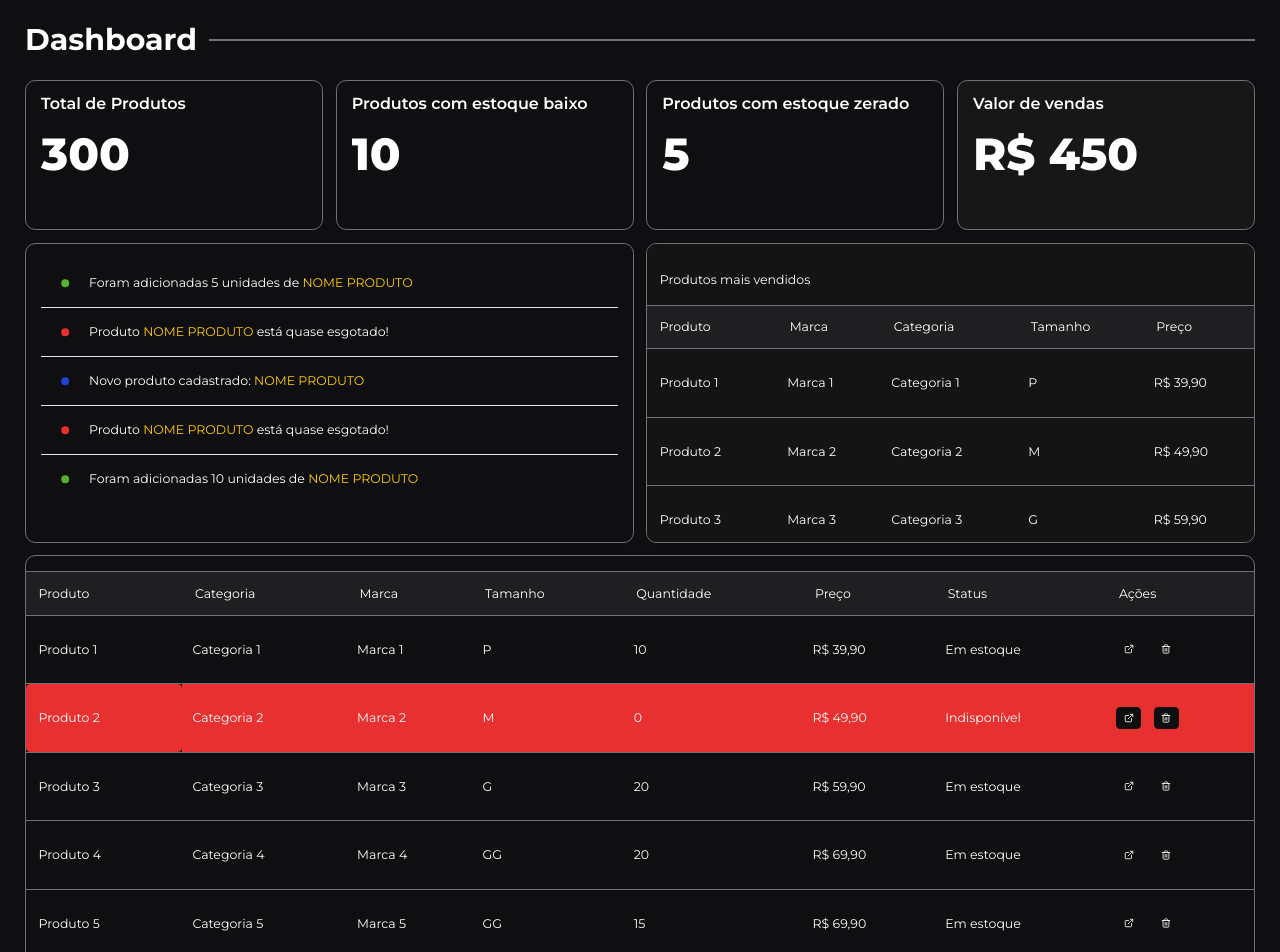
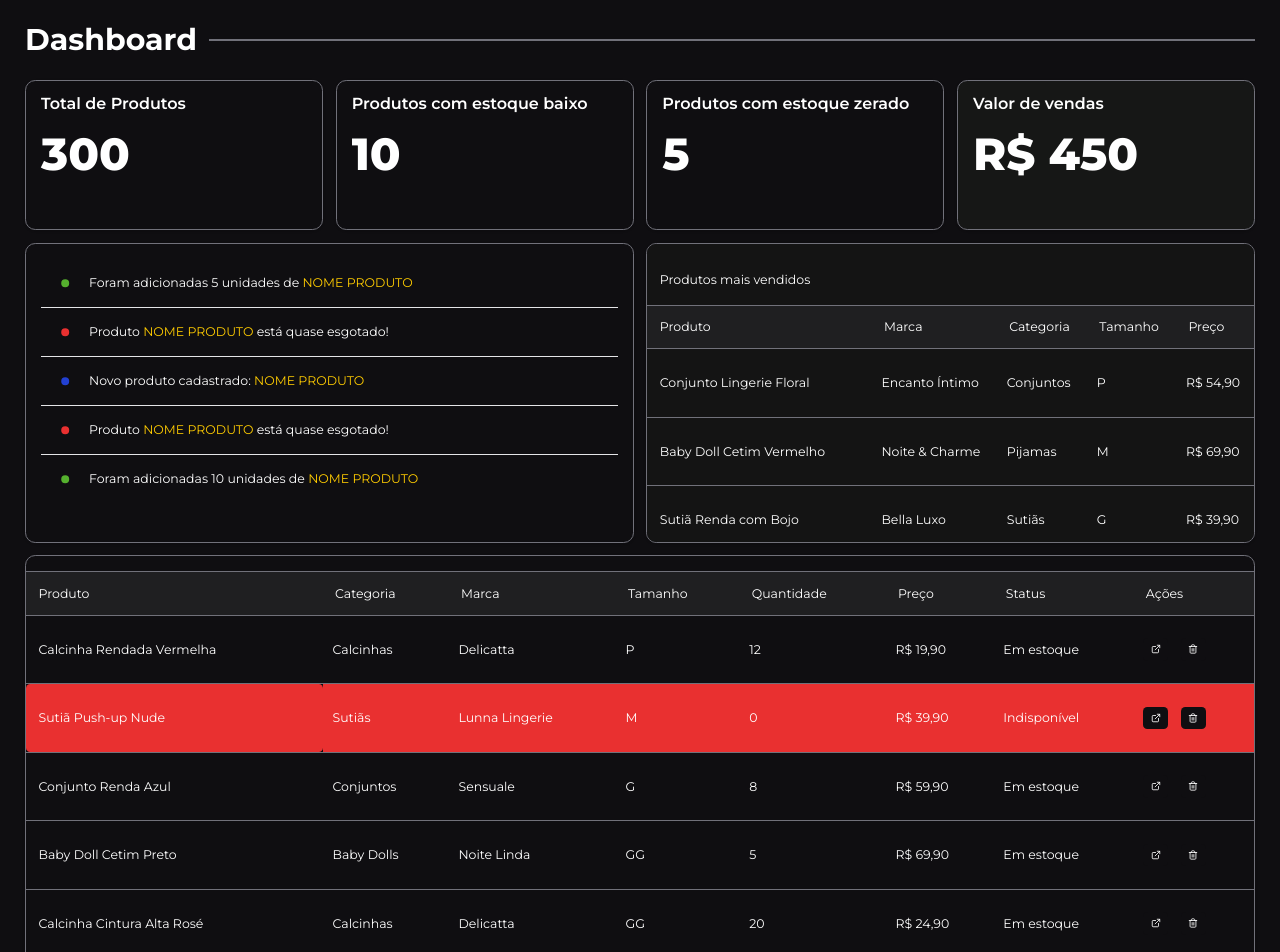
Before and after one commit to gabrieldickman/sceo, a Next.js app: page /dashboard in a window 1280 px wide. Shown: the top 952 px of the page. Built offline with nearby package versions, Linux system fonts and the light colour scheme; no server answers.

Commit message:
chore: atualizado mock de produtos para exemplos reais

```diff
--- a/src/mocks/all-products.ts
+++ b/src/mocks/all-products.ts
@@ -11,182 +11,182 @@ export type Product = {
 export const Products: Product[] = [
   {
     id: 1,
-    name: "Produto 1",
-    category: "Categoria 1",
-    brand: "Marca 1",
+    name: "Calcinha Rendada Vermelha",
+    category: "Calcinhas",
+    brand: "Delicatta",
     size: "p",
-    quantity: 10,
+    quantity: 12,
+    price: 19.9,
+  },
+  {
+    id: 2,
+    name: "Sutiã Push-up Nude",
+    category: "Sutiãs",
+    brand: "Lunna Lingerie",
+    size: "m",
+    quantity: 0,
     price: 39.9,
   },
   {
-    id: 2,
-    name: "Produto 2",
-    category: "Categoria 2",
-    brand: "Marca 2",
-    size: "m",
-    quantity: 0,
-    price: 49.9,
-    },
-  {
     id: 3,
-    name: "Produto 3",
-    category: "Categoria 3",
-    brand: "Marca 3",
+    name: "Conjunto Renda Azul",
+    category: "Conjuntos",
+    brand: "Sensuale",
     size: "g",
-    quantity: 20,
+    quantity: 8,
     price: 59.9,
   },
   {
     id: 4,
-    name: "Produto 4",
-    category: "Categoria 4",
-    brand: "Marca 4",
+    name: "Baby Doll Cetim Preto",
+    category: "Baby Dolls",
+    brand: "Noite Linda",
     size: "gg",
-    quantity: 20,
+    quantity: 5,
     price: 69.9,
   },
   {
     id: 5,
-    name: "Produto 5",
-    category: "Categoria 5",
-    brand: "Marca 5",
+    name: "Calcinha Cintura Alta Rosé",
+    category: "Calcinhas",
+    brand: "Delicatta",
     size: "gg",
-    quantity: 15,
-    price: 69.9,
+    quantity: 20,
+    price: 24.9,
   },
   {
     id: 6,
-    name: "Produto 6",
-    category: "Categoria 6",
-    brand: "Marca 6",
+    name: "Sutiã Básico Branco",
+    category: "Sutiãs",
+    brand: "Lunna Lingerie",
     size: "p",
+    quantity: 0,
+    price: 29.9,
+  },
+  {
+    id: 7,
+    name: "Camisola de Malha Floral",
+    category: "Camisolas",
+    brand: "Floratta",
+    size: "m",
+    quantity: 14,
+    price: 49.9,
+  },
+  {
+    id: 8,
+    name: "Conjunto Renda Preta Luxo",
+    category: "Conjuntos",
+    brand: "Sensuale",
+    size: "g",
+    quantity: 3,
+    price: 79.9,
+  },
+  {
+    id: 9,
+    name: "Calcinha Fio Dental Básica",
+    category: "Calcinhas",
+    brand: "Intime",
+    size: "gg",
+    quantity: 25,
+    price: 14.9,
+  },
+  {
+    id: 10,
+    name: "Sutiã Tomara que Caia Bege",
+    category: "Sutiãs",
+    brand: "Lunna Lingerie",
+    size: "gg",
+    quantity: 18,
+    price: 34.9,
+  },
+  {
+    id: 11,
+    name: "Camisola Cetim Rosa Claro",
+    category: "Camisolas",
+    brand: "Noite Linda",
+    size: "p",
+    quantity: 10,
+    price: 64.9,
+  },
+  {
+    id: 12,
+    name: "Conjunto Meia Taça Bordado",
+    category: "Conjuntos",
+    brand: "Sensuale",
+    size: "m",
+    quantity: 7,
+    price: 74.9,
+  },
+  {
+    id: 13,
+    name: "Calcinha Alta Compressora",
+    category: "Calcinhas",
+    brand: "Delicatta",
+    size: "g",
+    quantity: 9,
+    price: 29.9,
+  },
+  {
+    id: 14,
+    name: "Sutiã Esportivo Cinza",
+    category: "Sutiãs",
+    brand: "ActiveFit",
+    size: "gg",
     quantity: 0,
     price: 39.9,
   },
   {
-    id: 7,
-    name: "Produto 7",
-    category: "Categoria 7",
-    brand: "Marca 7",
-    size: "m",
-    quantity: 12,
-    price: 49.9,
+    id: 15,
+    name: "Body Renda Vermelho",
+    category: "Bodies",
+    brand: "Sensuale",
+    size: "gg",
+    quantity: 4,
+    price: 84.9,
   },
   {
-    id: 8,
-    name: "Produto 8",
-    category: "Categoria 8",
-    brand: "Marca 8",
-    size: "g",
-    quantity: 23,
-    price: 59.9,
+    id: 16,
+    name: "Camisola Curta Azul Marinho",
+    category: "Camisolas",
+    brand: "Floratta",
+    size: "p",
+    quantity: 15,
+    price: 54.9,
   },
   {
-    id: 9,
-    name: "Produto 9",
-    category: "Categoria 9",
-    brand: "Marca 9",
-    size: "gg",
-    quantity: 25,
+    id: 17,
+    name: "Conjunto Renda com Tule",
+    category: "Conjuntos",
+    brand: "Sensuale",
+    size: "m",
+    quantity: 6,
     price: 69.9,
   },
   {
-    id: 10,
-    name: "Produto 10",
-    category: "Categoria 10",
-    brand: "Marca 10",
-    size: "gg",
-    quantity: 30,
-    price: 69.9,
-  },
-  {
-    id: 11,
-    name: "Produto 11",
-    category: "Categoria 11",
-    brand: "Marca 11",
-    size: "p",
-    quantity: 18,
-    price: 39.9,
-  },
-  {
-    id: 12,
-    name: "Produto 12",
-    category: "Categoria 12",
-    brand: "Marca 12",
-    size: "m",
-    quantity: 22,
-    price: 49.9,
-  },
-  {
-    id: 13,
-    name: "Produto 13",
-    category: "Categoria 13",
-    brand: "Marca 13",
-    size: "g",
-    quantity: 11,
-    price: 59.9,
-  },
-  {
-    id: 14,
-    name: "Produto 14",
-    category: "Categoria 14",
-    brand: "Marca 14",
-    size: "gg",
-    quantity: 0,
-    price: 69.9,
-  },
-  {
-    id: 15,
-    name: "Produto 15",
-    category: "Categoria 15",
-    brand: "Marca 15",
-    size: "gg",
-    quantity: 50,
-    price: 69.9,
-  },
-  {
-    id: 16,
-    name: "Produto 16",
-    category: "Categoria 16",
-    brand: "Marca 16",
-    size: "p",
-    quantity: 28,
-    price: 39.9,
-  },
-  {
-    id: 17,
-    name: "Produto 17",
-    category: "Categoria 17",
-    brand: "Marca 17",
-    size: "m",
-    quantity: 35,
-    price: 49.9,
-  },
-  {
     id: 18,
-    name: "Produto 18",
-    category: "Categoria 18",
-    brand: "Marca 18",
+    name: "Calcinha Boxer Algodão",
+    category: "Calcinhas",
+    brand: "Delicatta",
     size: "g",
     quantity: 0,
-    price: 59.9,
+    price: 19.9,
   },
   {
     id: 19,
-    name: "Produto 19",
-    category: "Categoria 19",
-    brand: "Marca 19",
+    name: "Sutiã Renda com Bojo",
+    category: "Sutiãs",
+    brand: "Lunna Lingerie",
     size: "gg",
-    quantity: 60,
-    price: 69.9,
+    quantity: 21,
+    price: 44.9,
   },
   {
     id: 20,
-    name: "Produto 20",
-    category: "Categoria 20",
-    brand: "Marca 20",
+    name: "Baby Doll Algodão Rosa Bebê",
+    category: "Baby Dolls",
+    brand: "Noite Linda",
     size: "gg",
-    quantity: 70,
-    price: 69.9,
-  }
-]
+    quantity: 17,
+    price: 59.9,
+  },
+];
--- a/src/mocks/top-products.ts
+++ b/src/mocks/top-products.ts
@@ -1,42 +1,42 @@
 export const topProducts = [
   {
     id: 1,
-    name: "Produto 1",
-    brand: "Marca 1",
-    category: "Categoria 1",
+    name: "Conjunto Lingerie Floral",
+    brand: "Encanto Íntimo",
+    category: "Conjuntos",
     size: "p",
+    price: 54.9,
+  },
+  {
+    id: 2,
+    name: "Baby Doll Cetim Vermelho",
+    brand: "Noite & Charme",
+    category: "Pijamas",
+    size: "m",
+    price: 69.9,
+  },
+  {
+    id: 3,
+    name: "Sutiã Renda com Bojo",
+    brand: "Bella Luxo",
+    category: "Sutiãs",
+    size: "g",
     price: 39.9,
   },
   {
-    id: 2,
-    name: "Produto 2",
-    brand: "Marca 2",
-    category: "Categoria 2",
-    size: "m",
-    price: 49.9,
-  },
-  {
-    id: 3,
-    name: "Produto 3",
-    brand: "Marca 3",
-    category: "Categoria 3",
-    size: "g",
-    price: 59.9,
-  },
-  {
     id: 4,
-    name: "Produto 4",
-    brand: "Marca 4",
-    category: "Categoria 4",
+    name: "Calcinha Fio Dental Microfibra",
+    brand: "Lunna Lingerie",
+    category: "Calcinhas",
     size: "gg",
-    price: 69.9,
+    price: 15.9,
   },
   {
     id: 5,
-    name: "Produto 5",
-    brand: "Marca 5",
-    category: "Categoria 5",
+    name: "Body Modelador Bege",
+    brand: "Corpo Chic",
+    category: "Bodies",
     size: "gg",
-    price: 69.9,
-  }
+    price: 89.9,
+  },
 ];
```
